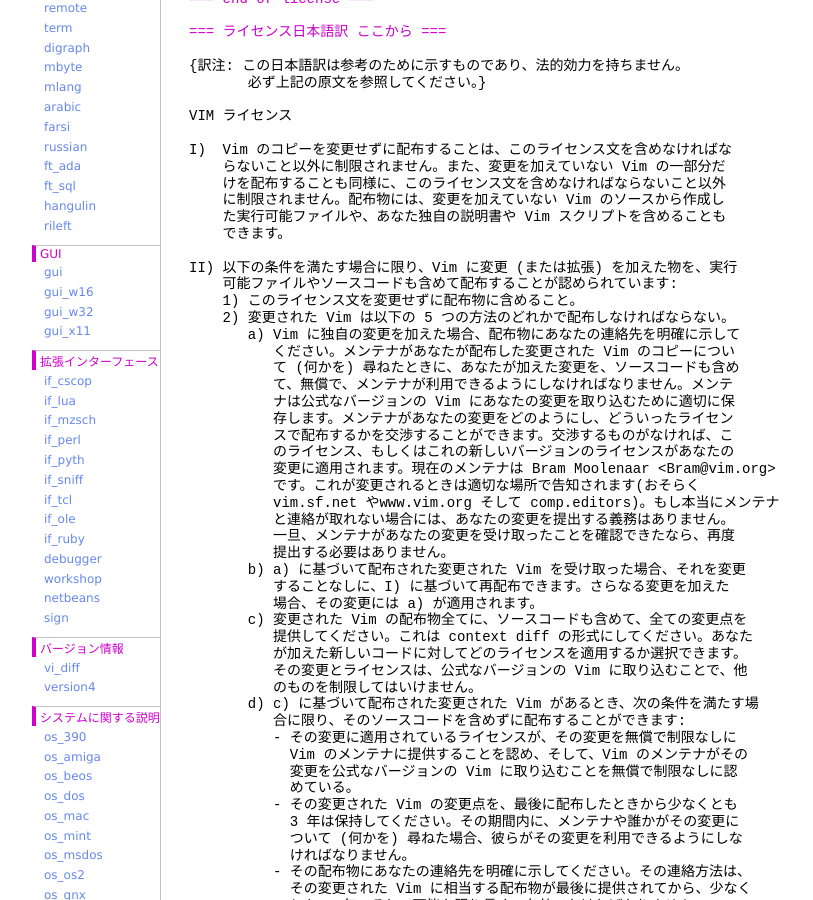
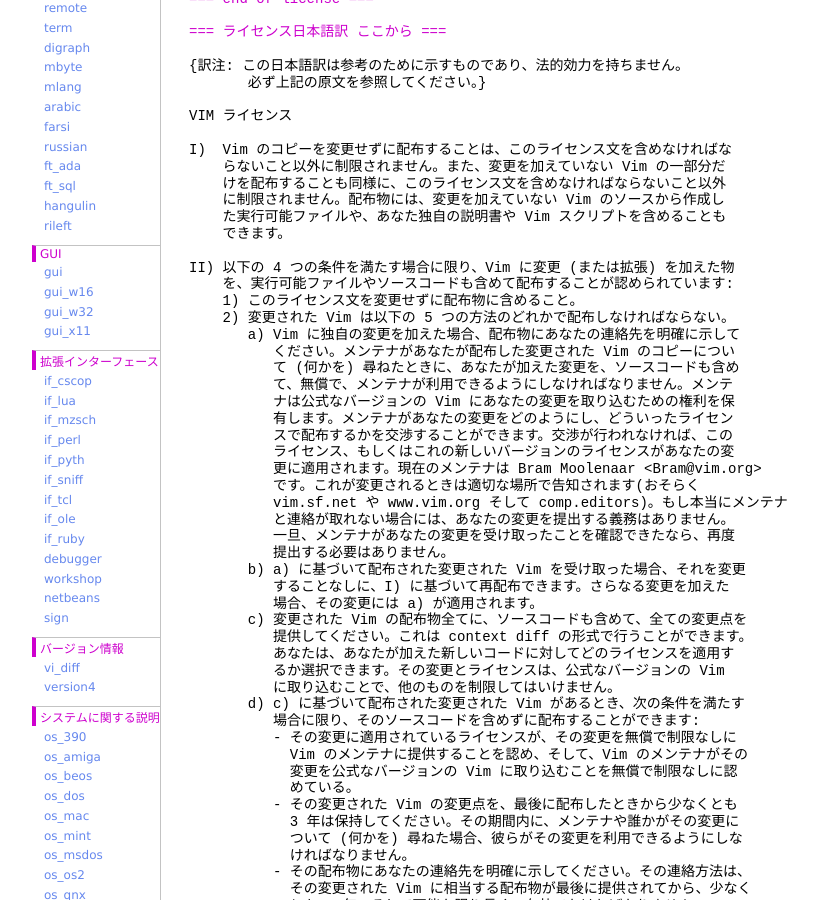
Before and after one commit to vim-jp/vimdoc-ja, a Jekyll site: the page built from uganda.html, in a window 1280 px wide and 900 px high, scrolled down 1959 px. Shown: the whole window, without its empty margins (208-1021 px from the left). Built offline with Jekyll 4.4.1, drawn with Linux system fonts in a browser that asks for light colours; nearby versions of some CDN libraries; Markdown is read by kramdown in place of the engine named in the settings; comment, search, counter and statistics services are not loaded.

Commit message:
update html

```diff
--- a/uganda.html
+++ b/uganda.html
@@ -122,21 +122,21 @@
 &nbsp;&nbsp;&nbsp;&nbsp;た実行可能ファイルや、あなた独自の説明書や Vim スクリプトを含めることも<br>
 &nbsp;&nbsp;&nbsp;&nbsp;できます。<br>
 <br>
-II) 以下の条件を満たす場合に限り、Vim に変更 (または拡張) を加えた物を、実行<br>
-&nbsp;&nbsp;&nbsp;&nbsp;可能ファイルやソースコードも含めて配布することが認められています:<br>
+II) 以下の 4 つの条件を満たす場合に限り、Vim に変更 (または拡張) を加えた物<br>
+&nbsp;&nbsp;&nbsp;&nbsp;を、実行可能ファイルやソースコードも含めて配布することが認められています:<br>
 &nbsp;&nbsp;&nbsp;&nbsp;1) このライセンス文を変更せずに配布物に含めること。<br>
 &nbsp;&nbsp;&nbsp;&nbsp;2) 変更された Vim は以下の 5 つの方法のどれかで配布しなければならない。<br>
 &nbsp;&nbsp;&nbsp;&nbsp;&nbsp;&nbsp; a) Vim に独自の変更を加えた場合、配布物にあなたの連絡先を明確に示して<br>
 &nbsp;&nbsp;&nbsp;&nbsp;&nbsp;&nbsp;&nbsp;&nbsp;&nbsp;&nbsp;ください。メンテナがあなたが配布した変更された Vim のコピーについ<br>
 &nbsp;&nbsp;&nbsp;&nbsp;&nbsp;&nbsp;&nbsp;&nbsp;&nbsp;&nbsp;て (何かを) 尋ねたときに、あなたが加えた変更を、ソースコードも含め<br>
 &nbsp;&nbsp;&nbsp;&nbsp;&nbsp;&nbsp;&nbsp;&nbsp;&nbsp;&nbsp;て、無償で、メンテナが利用できるようにしなければなりません。メンテ<br>
-&nbsp;&nbsp;&nbsp;&nbsp;&nbsp;&nbsp;&nbsp;&nbsp;&nbsp;&nbsp;ナは公式なバージョンの Vim にあなたの変更を取り込むために適切に保<br>
-&nbsp;&nbsp;&nbsp;&nbsp;&nbsp;&nbsp;&nbsp;&nbsp;&nbsp;&nbsp;存します。メンテナがあなたの変更をどのようにし、どういったライセン<br>
-&nbsp;&nbsp;&nbsp;&nbsp;&nbsp;&nbsp;&nbsp;&nbsp;&nbsp;&nbsp;スで配布するかを交渉することができます。交渉するものがなければ、こ<br>
-&nbsp;&nbsp;&nbsp;&nbsp;&nbsp;&nbsp;&nbsp;&nbsp;&nbsp;&nbsp;のライセンス、もしくはこれの新しいバージョンのライセンスがあなたの<br>
-&nbsp;&nbsp;&nbsp;&nbsp;&nbsp;&nbsp;&nbsp;&nbsp;&nbsp;&nbsp;変更に適用されます。現在のメンテナは Bram Moolenaar &lt;Bram@vim.org&gt;<br>
+&nbsp;&nbsp;&nbsp;&nbsp;&nbsp;&nbsp;&nbsp;&nbsp;&nbsp;&nbsp;ナは公式なバージョンの Vim にあなたの変更を取り込むための権利を保<br>
+&nbsp;&nbsp;&nbsp;&nbsp;&nbsp;&nbsp;&nbsp;&nbsp;&nbsp;&nbsp;有します。メンテナがあなたの変更をどのようにし、どういったライセン<br>
+&nbsp;&nbsp;&nbsp;&nbsp;&nbsp;&nbsp;&nbsp;&nbsp;&nbsp;&nbsp;スで配布するかを交渉することができます。交渉が行われなければ、この<br>
+&nbsp;&nbsp;&nbsp;&nbsp;&nbsp;&nbsp;&nbsp;&nbsp;&nbsp;&nbsp;ライセンス、もしくはこれの新しいバージョンのライセンスがあなたの変<br>
+&nbsp;&nbsp;&nbsp;&nbsp;&nbsp;&nbsp;&nbsp;&nbsp;&nbsp;&nbsp;更に適用されます。現在のメンテナは Bram Moolenaar &lt;Bram@vim.org&gt;<br>
 &nbsp;&nbsp;&nbsp;&nbsp;&nbsp;&nbsp;&nbsp;&nbsp;&nbsp;&nbsp;です。これが変更されるときは適切な場所で告知されます(おそらく<br>
-&nbsp;&nbsp;&nbsp;&nbsp;&nbsp;&nbsp;&nbsp;&nbsp;&nbsp;&nbsp;vim.sf.net や<span class="Constant">www.vim.org</span>&nbsp;そして comp.editors)。もし本当にメンテナ<br>
+&nbsp;&nbsp;&nbsp;&nbsp;&nbsp;&nbsp;&nbsp;&nbsp;&nbsp;&nbsp;vim.sf.net や&nbsp;<span class="Constant">www.vim.org</span>&nbsp;そして comp.editors)。もし本当にメンテナ<br>
 &nbsp;&nbsp;&nbsp;&nbsp;&nbsp;&nbsp;&nbsp;&nbsp;&nbsp;&nbsp;と連絡が取れない場合には、あなたの変更を提出する義務はありません。<br>
 &nbsp;&nbsp;&nbsp;&nbsp;&nbsp;&nbsp;&nbsp;&nbsp;&nbsp;&nbsp;一旦、メンテナがあなたの変更を受け取ったことを確認できたなら、再度<br>
 &nbsp;&nbsp;&nbsp;&nbsp;&nbsp;&nbsp;&nbsp;&nbsp;&nbsp;&nbsp;提出する必要はありません。<br>
@@ -144,12 +144,12 @@
 &nbsp;&nbsp;&nbsp;&nbsp;&nbsp;&nbsp;&nbsp;&nbsp;&nbsp;&nbsp;することなしに、I) に基づいて再配布できます。さらなる変更を加えた<br>
 &nbsp;&nbsp;&nbsp;&nbsp;&nbsp;&nbsp;&nbsp;&nbsp;&nbsp;&nbsp;場合、その変更には a) が適用されます。<br>
 &nbsp;&nbsp;&nbsp;&nbsp;&nbsp;&nbsp; c) 変更された Vim の配布物全てに、ソースコードも含めて、全ての変更点を<br>
-&nbsp;&nbsp;&nbsp;&nbsp;&nbsp;&nbsp;&nbsp;&nbsp;&nbsp;&nbsp;提供してください。これは context diff の形式にしてください。あなた<br>
-&nbsp;&nbsp;&nbsp;&nbsp;&nbsp;&nbsp;&nbsp;&nbsp;&nbsp;&nbsp;が加えた新しいコードに対してどのライセンスを適用するか選択できます。<br>
-&nbsp;&nbsp;&nbsp;&nbsp;&nbsp;&nbsp;&nbsp;&nbsp;&nbsp;&nbsp;その変更とライセンスは、公式なバージョンの Vim に取り込むことで、他<br>
-&nbsp;&nbsp;&nbsp;&nbsp;&nbsp;&nbsp;&nbsp;&nbsp;&nbsp;&nbsp;のものを制限してはいけません。<br>
-&nbsp;&nbsp;&nbsp;&nbsp;&nbsp;&nbsp; d) c) に基づいて配布された変更された Vim があるとき、次の条件を満たす場<br>
-&nbsp;&nbsp;&nbsp;&nbsp;&nbsp;&nbsp;&nbsp;&nbsp;&nbsp;&nbsp;合に限り、そのソースコードを含めずに配布することができます:<br>
+&nbsp;&nbsp;&nbsp;&nbsp;&nbsp;&nbsp;&nbsp;&nbsp;&nbsp;&nbsp;提供してください。これは context diff の形式で行うことができます。<br>
+&nbsp;&nbsp;&nbsp;&nbsp;&nbsp;&nbsp;&nbsp;&nbsp;&nbsp;&nbsp;あなたは、あなたが加えた新しいコードに対してどのライセンスを適用す<br>
+&nbsp;&nbsp;&nbsp;&nbsp;&nbsp;&nbsp;&nbsp;&nbsp;&nbsp;&nbsp;るか選択できます。その変更とライセンスは、公式なバージョンの Vim<br>
+&nbsp;&nbsp;&nbsp;&nbsp;&nbsp;&nbsp;&nbsp;&nbsp;&nbsp;&nbsp;に取り込むことで、他のものを制限してはいけません。<br>
+&nbsp;&nbsp;&nbsp;&nbsp;&nbsp;&nbsp; d) c) に基づいて配布された変更された Vim があるとき、次の条件を満たす<br>
+&nbsp;&nbsp;&nbsp;&nbsp;&nbsp;&nbsp;&nbsp;&nbsp;&nbsp;&nbsp;場合に限り、そのソースコードを含めずに配布することができます:<br>
 &nbsp;&nbsp;&nbsp;&nbsp;&nbsp;&nbsp;&nbsp;&nbsp;&nbsp;&nbsp;- その変更に適用されているライセンスが、その変更を無償で制限なしに<br>
 &nbsp;&nbsp;&nbsp;&nbsp;&nbsp;&nbsp;&nbsp;&nbsp;&nbsp;&nbsp;&nbsp;&nbsp;Vim のメンテナに提供することを認め、そして、Vim のメンテナがその<br>
 &nbsp;&nbsp;&nbsp;&nbsp;&nbsp;&nbsp;&nbsp;&nbsp;&nbsp;&nbsp;&nbsp;&nbsp;変更を公式なバージョンの Vim に取り込むことを無償で制限なしに認<br>
```
